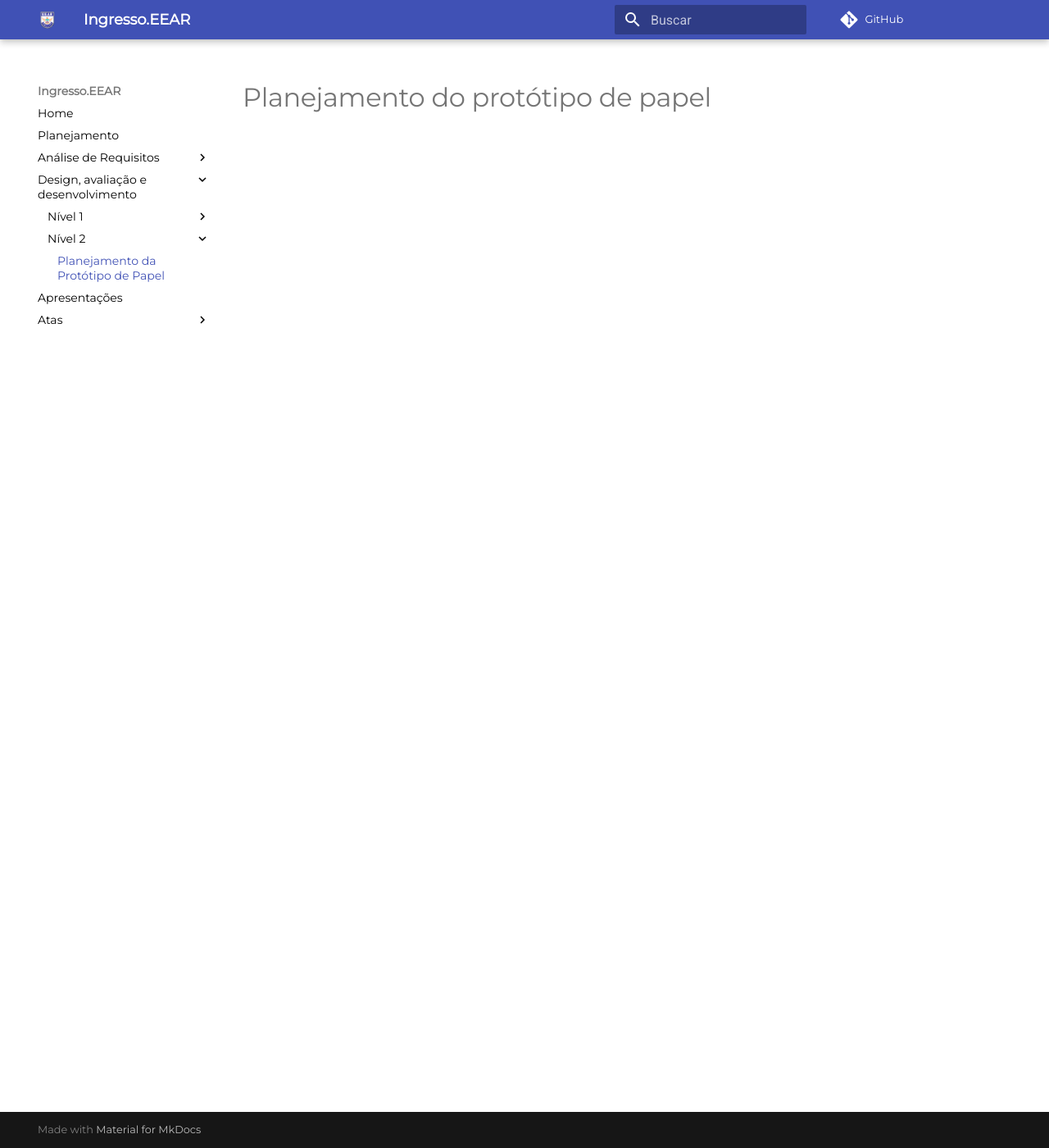
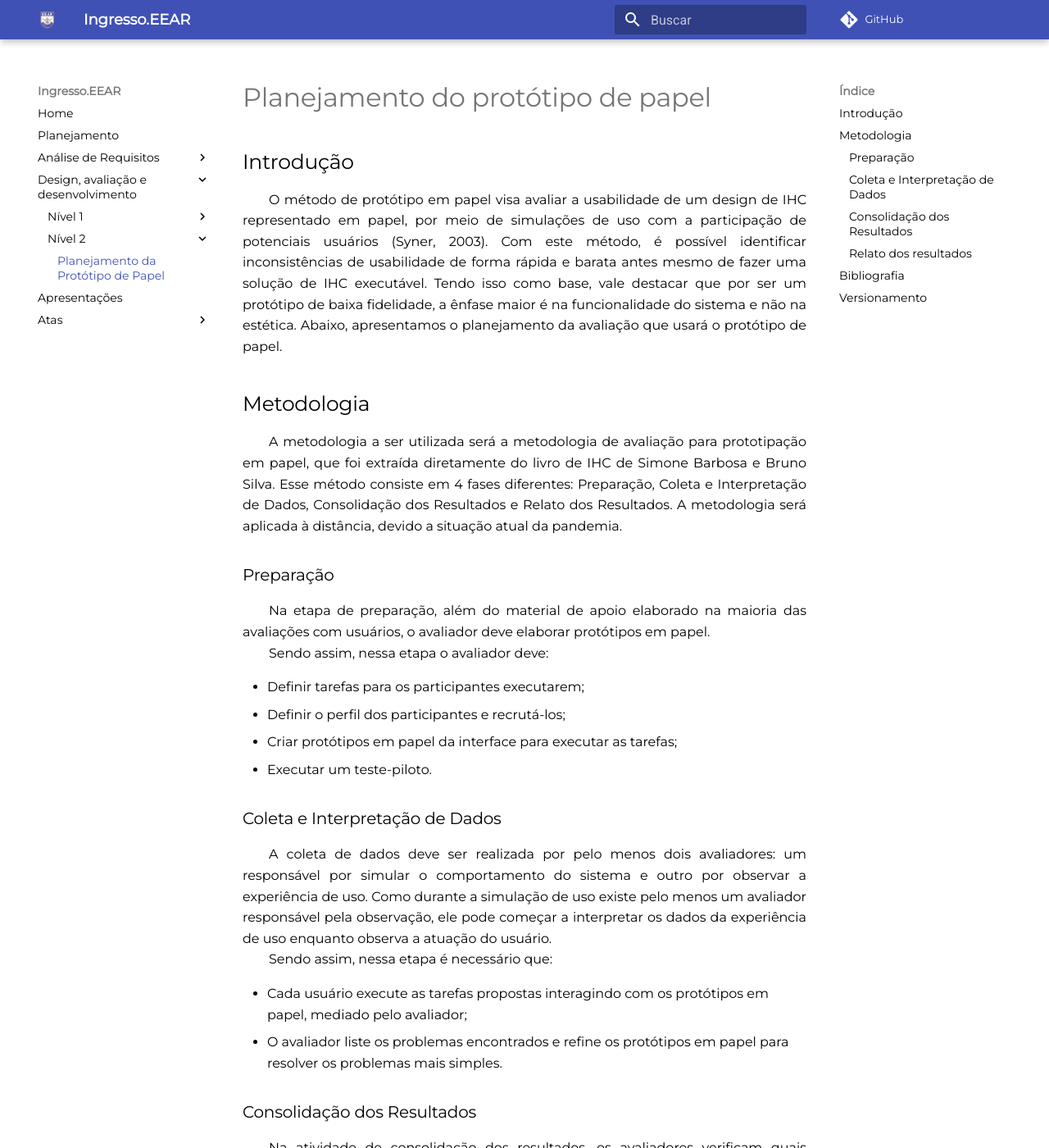
Before and after one commit to CarlosZoft/2020.2-Ingresso.eear, an MkDocs documentation site: the page built from docs/design-ava-dese/nivel-2/plan-prototipo-papel.md, in a window 1280 px wide and 1400 px high. Shown: the whole window at 82% size. Built offline with MkDocs 1.6.1 and Material for MkDocs 9.7.7, drawn with Linux system fonts in a browser that asks for light colours; comment, search, counter and statistics services are not loaded; some of the changed text lies outside the part shown.

Commit message:
(#38) Abertura do documento

```diff
--- a/docs/design-ava-dese/nivel-2/plan-prototipo-papel.md
+++ b/docs/design-ava-dese/nivel-2/plan-prototipo-papel.md
@@ -1 +1,62 @@
 # Planejamento do protótipo de papel
+
+## Introdução
+&emsp;&emsp;O método de protótipo em papel visa avaliar a usabilidade de um design de IHC representado em papel, por meio de simulações de uso com a participação de potenciais usuários (Syner, 2003). Com este método, é possível identificar inconsistências de usabilidade de forma rápida e barata antes mesmo de fazer uma solução de IHC executável. Tendo isso como base, vale destacar que por ser um protótipo de baixa fidelidade, a ênfase maior é na funcionalidade do sistema e não na estética. Abaixo, apresentamos o planejamento da avaliação que usará o protótipo de papel.<br>
+
+## Metodologia
+&emsp;&emsp;A metodologia a ser utilizada será a metodologia de avaliação para prototipação em papel, que foi extraída diretamente do livro de IHC de Simone Barbosa e Bruno Silva. Esse método consiste em 4 fases diferentes: Preparação, Coleta e Interpretação de Dados, Consolidação dos Resultados e Relato dos Resultados. A metodologia será aplicada à distância, devido a situação atual da pandemia.<br>
+
+### Preparação
+&emsp;&emsp;Na etapa de preparação, além do material de apoio elaborado na maioria das avaliações com usuários, o avaliador deve elaborar protótipos em papel.<br>
+&emsp;&emsp;Sendo assim, nessa etapa o avaliador deve:
+
+- Definir tarefas para os participantes executarem;
+- Definir o perfil dos participantes e recrutá-los;
+- Criar protótipos em papel da interface para executar as tarefas;
+- Executar um teste-piloto.
+
+### Coleta e Interpretação de Dados
+&emsp;&emsp;A coleta de dados deve ser realizada por pelo menos dois avaliadores: um responsável por simular o comportamento do sistema e outro por observar a experiência de uso. Como durante a simulação de uso existe pelo menos um avaliador responsável pela observação, ele pode começar a interpretar os dados da experiência de uso enquanto observa a atuação do usuário.<br>
+&emsp;&emsp;Sendo assim, nessa etapa é necessário que:
+
+- Cada usuário execute as tarefas propostas interagindo com os protótipos em papel, mediado pelo avaliador;
+- O avaliador liste os problemas encontrados e refine os protótipos em papel para resolver os problemas mais simples.
+
+### Consolidação dos Resultados
+&emsp;&emsp;Na atividade de consolidação dos resultados, os avaliadores verificam quais problemas não puderam ser resolvidos no reprojeto rápido do protótipo de interface e sugerem propostas de correção desses problemas ou de caminhos que podem ser explorados para melhorar a interface.<br>
+&emsp;&emsp;Sendo assim, nessa etapa será necessário:
+
+- Priorizar a correção dos problemas não resolvidos;
+- Sugerir correções.
+
+### Relato dos resultados
+&emsp;&emsp;No relato dos resultados, os avaliadores devem comunicar aos interessados:<br>
+
+- Os objetivos da avaliação;
+- Uma breve descrição do método de prototipação em papel;
+- O número e o perfil de avaliadores e dos participantes;
+- As tarefas executadas pelos participantes;
+- Uma lista de problemas de usabilidade corrigidos durante os ciclos de avaliação e reprojeto, indiciando:
+    - Local onde ocorreu;
+    - Fatores de usabilidade prejudicados;
+    - Descrição e justificativa do problema;
+    - Correção realizada no protótipo de papel;
+    - Indicação se o problema voltou a ocorrer depois da correção.
+- Uma lista dos problemas de usabilidade ainda não corrigidos, indicando:
+    - Local onde ocorreu;
+    - Fatores de usabilidade prejudicados;
+    - Descrição e justificativa do problema;
+    - Prioridade para correção;
+    - Sugestões de correção;
+    - Indicações de partes do sistema que podem ser mais bem elaboradas.
+
+<!-- ## Análises -->
+
+<!-- ## Relatório dos Resultados -->
+## Bibliografia
+> Barbosa, S. D. J.; Silva, B. S. da; Silveira, M. S.; Gasparini, I.; Darin, T.; Barbosa, G. D. J. (2021) *Interação Humano-Computador e Experiência do usuário.*
+## Versionamento
+
+|Versão|Data|Modificação|Autor|
+|:-:|--|--|--|
+|1.0|23/04/2021|Abertura do documento| Daniel B., Denys, Yan |
```
